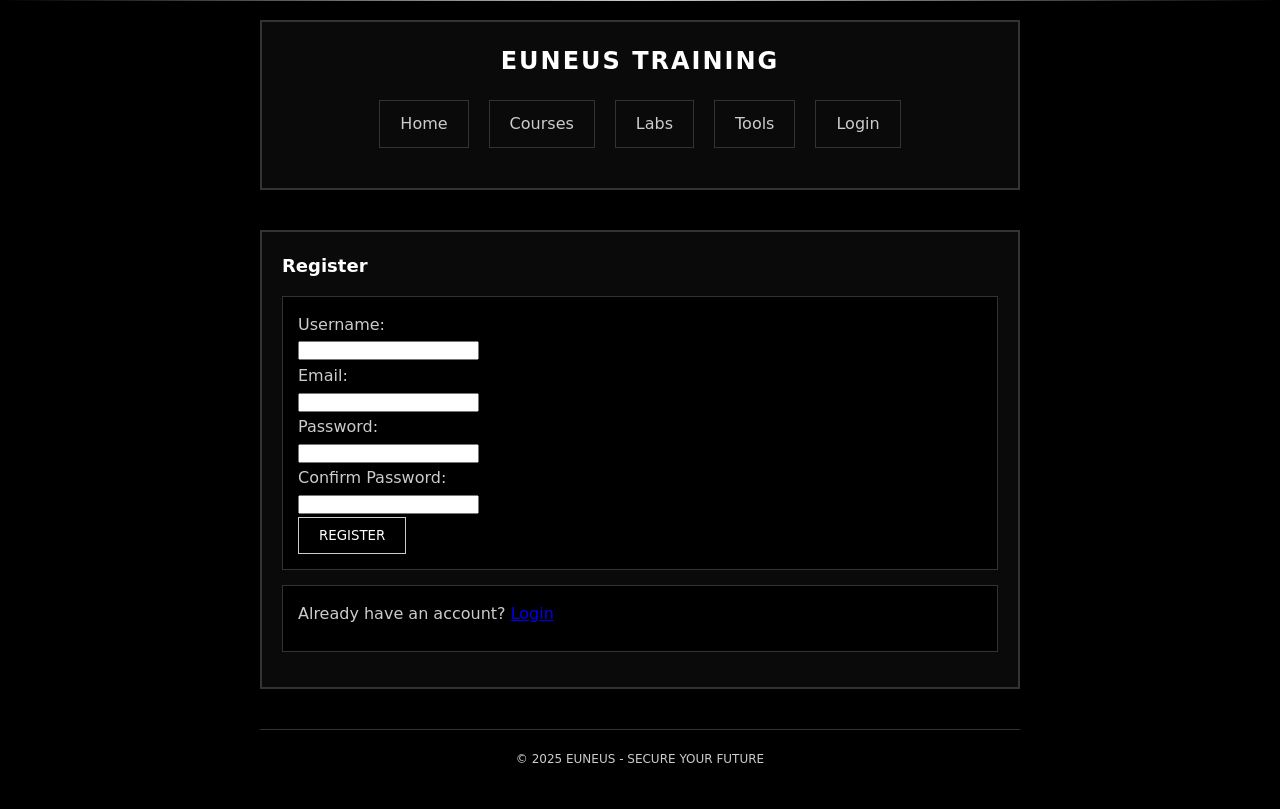
After one commit to jan-kopejtko-star/Euneus, a Flask app: page /register in a window 1280 px wide. The commit adds this page. Run offline with Flask 3, Linux system fonts and the light colour scheme; some web fonts are replaced.

Commit message:
another one

```diff
--- a/app.py
+++ b/app.py
@@ -1,32 +1,236 @@
-from flask import Flask, render_template
+from flask import Flask, render_template, request, redirect, url_for, flash, session
+from flask_bcrypt import Bcrypt
+from flask_sqlalchemy import SQLAlchemy
+from functools import wraps
+import os
+from datetime import timedelta
 
 app = Flask(__name__)
+app.config['SECRET_KEY'] = os.urandom(24)  # For production, use a fixed secret key stored securely
+app.config['SQLALCHEMY_DATABASE_URI'] = 'sqlite:///users.db'
+app.config['SQLALCHEMY_TRACK_MODIFICATIONS'] = False
+app.permanent_session_lifetime = timedelta(days=7)  # Set session to last for 7 days
 
+db = SQLAlchemy(app)
+bcrypt = Bcrypt(app)
+
+# User model
+class User(db.Model):
+    id = db.Column(db.Integer, primary_key=True)
+    username = db.Column(db.String(80), unique=True, nullable=False)
+    email = db.Column(db.String(120), unique=True, nullable=False)
+    password = db.Column(db.String(120), nullable=False)
+    role = db.Column(db.String(20), default='user')  # 'user' or 'admin'
+
+    def __repr__(self):
+        return f'<User {self.username}>'
+
+# Login required decorator
+def login_required(f):
+    @wraps(f)
+    def decorated_function(*args, **kwargs):
+        if 'user_id' not in session:
+            flash('Please log in to access this page', 'error')
+            return redirect(url_for('login', next=request.url))
+        return f(*args, **kwargs)
+    return decorated_function
+
+# Admin required decorator
+def admin_required(f):
+    @wraps(f)
+    def decorated_function(*args, **kwargs):
+        if 'user_id' not in session:
+            flash('Please log in to access this page', 'error')
+            return redirect(url_for('login', next=request.url))
+
+        user = User.query.get(session['user_id'])
+        if user.role != 'admin':
+            flash('You do not have permission to access this page', 'error')
+            return redirect(url_for('home'))
+
+        return f(*args, **kwargs)
+    return decorated_function
+
+# Routes
 @app.route('/')
 def home():
     return render_template('index.html')
 
+@app.route('/register', methods=['GET', 'POST'])
+def register():
+    if request.method == 'POST':
+        username = request.form.get('username')
+        email = request.form.get('email')
+        password = request.form.get('password')
+        confirm_password = request.form.get('confirm_password')
+
+        # Validation
+        if not username or not email or not password or not confirm_password:
+            flash('All fields are required', 'error')
+            return render_template('register.html')
+
+        if password != confirm_password:
+            flash('Passwords do not match', 'error')
+            return render_template('register.html')
+
+        # Check if username or email already exists
+        existing_user = User.query.filter_by(username=username).first()
+        if existing_user:
+            flash('Username already exists', 'error')
+            return render_template('register.html')
+
+        existing_email = User.query.filter_by(email=email).first()
+        if existing_email:
+            flash('Email already registered', 'error')
+            return render_template('register.html')
+
+        # Hash password and create user
+        hashed_password = bcrypt.generate_password_hash(password).decode('utf-8')
+        new_user = User(username=username, email=email, password=hashed_password)
+
+        db.session.add(new_user)
+        db.session.commit()
+
+        flash('Registration successful! Please log in.', 'success')
+        return redirect(url_for('login'))
+
+    return render_template('register.html')
+
+@app.route('/login', methods=['GET', 'POST'])
+def login():
+    if request.method == 'POST':
+        username = request.form.get('username')
+        password = request.form.get('password')
+        remember = request.form.get('remember') == 'on'
+
+        user = User.query.filter_by(username=username).first()
+
+        if user and bcrypt.check_password_hash(user.password, password):
+            session.permanent = remember
+            session['user_id'] = user.id
+            session['username'] = user.username
+            session['role'] = user.role
+
+            flash(f'Welcome back, {user.username}!', 'success')
+            next_page = request.args.get('next')
+            return redirect(next_page or url_for('home'))
+        else:
+            flash('Login failed. Please check your username and password.', 'error')
+
+    return render_template('login.html')
+
+@app.route('/logout')
+def logout():
+    session.clear()
+    flash('You have been logged out.', 'info')
+    return redirect(url_for('home'))
+
 @app.route('/courses')
 def courses():
-    # Here you could pass data to your template
+    # Basic courses available to all users
     courses_list = [
         {"name": "Basic Penetration Testing", "difficulty": "Beginner"},
         {"name": "Web Security", "difficulty": "Intermediate"},
         {"name": "Malware Analysis", "difficulty": "Advanced"}
     ]
+
+    # Add premium courses for logged-in users
+    if 'user_id' in session:
+        premium_courses = [
+            {'name': 'Wireless Network Hacking', 'difficulty': 'Advanced'},
+            {'name': 'Advanced Exploit Development', 'difficulty': 'Expert'}
+        ]
+        courses_list.extend(premium_courses)
+
     return render_template('courses.html', courses=courses_list)
 
 @app.route('/labs')
+@login_required  # Only logged-in users can access labs
 def labs():
-    return render_template('labs.html')
+    labs = [
+        {'name': 'Command Injection Lab', 'difficulty': 'Beginner'},
+        {'name': 'SQL Injection Lab', 'difficulty': 'Intermediate'},
+        {'name': 'XSS Attack Lab', 'difficulty': 'Intermediate'},
+        {'name': 'Password Cracking Lab', 'difficulty': 'Advanced'}
+    ]
+    return render_template('labs.html', labs=labs)
 
 @app.route('/tools')
+@login_required  # Only logged-in users can access tools
 def tools():
-    return render_template('tools.html')
+    tools = [
+        {'name': 'Network Scanner', 'description': 'Scan networks for open ports and services'},
+        {'name': 'Password Generator', 'description': 'Generate strong, random passwords'},
+        {'name': 'Hash Analyzer', 'description': 'Identify hash types and attempt decryption'}
+    ]
+    return render_template('tools.html', tools=tools)
 
 @app.route('/profile')
+@login_required
 def profile():
-    return render_template('profile.html')
+    user = User.query.get(session['user_id'])
+    return render_template('profile.html', user=user)
+
+@app.route('/update_profile', methods=['GET', 'POST'])
+@login_required
+def update_profile():
+    user = User.query.get(session['user_id'])
+
+    if request.method == 'POST':
+        email = request.form.get('email')
+        current_password = request.form.get('current_password')
+        new_password = request.form.get('new_password')
+        confirm_new_password = request.form.get('confirm_new_password')
+
+        # Update email
+        if email and email != user.email:
+            existing_email = User.query.filter_by(email=email).first()
+            if existing_email:
+                flash('Email already registered', 'error')
+            else:
+                user.email = email
+                flash('Email updated successfully', 'success')
+
+        # Update password
+        if current_password and new_password and confirm_new_password:
+            if not bcrypt.check_password_hash(user.password, current_password):
+                flash('Current password is incorrect', 'error')
+            elif new_password != confirm_new_password:
+                flash('New passwords do not match', 'error')
+            else:
+                user.password = bcrypt.generate_password_hash(new_password).decode('utf-8')
+                flash('Password updated successfully', 'success')
+
+        db.session.commit()
+        return redirect(url_for('profile'))
+
+    return render_template('update_profile.html', user=user)
+
+# Admin dashboard
+@app.route('/admin')
+@admin_required
+def admin_dashboard():
+    users = User.query.all()
+    return render_template('admin/dashboard.html', users=users)
+
+# Create admin user command
+@app.cli.command('create-admin')
+def create_admin():
+    """Creates an admin user."""
+    username = input('Enter admin username: ')
+    email = input('Enter admin email: ')
+    password = input('Enter admin password: ')
+
+    hashed_password = bcrypt.generate_password_hash(password).decode('utf-8')
+    admin = User(username=username, email=email, password=hashed_password, role='admin')
+
+    db.session.add(admin)
+    db.session.commit()
+    print(f'Admin user {username} created successfully!')
+
+# Initialize database
+with app.app_context():
+    db.create_all()
 
 if __name__ == '__main__':
     app.run(debug=True)
--- a/templates/index.html
+++ b/templates/index.html
@@ -6,7 +6,7 @@
 <body>
     <div class="container">
         <header class="header">
-            <h1 class="title">EUNEUS2 TRAINING</h1>
+            <h1 class="title">EUNEUS TRAINING</h1>
             <nav class="nav">
                 <a href="{{ url_for('courses') }}" class="nav-link">Courses</a>
                 <a href="{{ url_for('labs') }}" class="nav-link">Labs</a>
--- /dev/null
+++ b/templates/register.html
@@ -0,0 +1,75 @@
+<!DOCTYPE html>
+<html>
+<head>
+    <link rel="stylesheet" href="{{ url_for('static', filename='styles.css') }}">
+    <title>EUNEUS TRAINING - Register</title>
+</head>
+<body>
+    <div class="container">
+        <header class="header">
+            <h1 class="title">EUNEUS TRAINING</h1>
+            <nav class="nav">
+                <a href="{{ url_for('home') }}" class="nav-link">Home</a>
+                <a href="{{ url_for('courses') }}" class="nav-link">Courses</a>
+                <a href="{{ url_for('labs') }}" class="nav-link">Labs</a>
+                <a href="{{ url_for('tools') }}" class="nav-link">Tools</a>
+                {% if 'user_id' in session %}
+                <a href="{{ url_for('profile') }}" class="nav-link">Profile</a>
+                {% else %}
+                <a href="{{ url_for('login') }}" class="nav-link">Login</a>
+                {% endif %}
+            </nav>
+        </header>
+
+        <main>
+            <section class="section">
+                <h2 class="section-title">Register</h2>
+
+                {% with messages = get_flashed_messages(with_categories=true) %}
+                    {% if messages %}
+                        {% for category, message in messages %}
+                            <div class="pixel-box flash-{{ category }}">
+                                <p>{{ message }}</p>
+                            </div>
+                        {% endfor %}
+                    {% endif %}
+                {% endwith %}
+
+                <div class="pixel-box">
+                    <form method="POST" action="{{ url_for('register') }}">
+                        <div class="form-group">
+                            <label for="username">Username:</label><br>
+                            <input type="text" id="username" name="username" required class="pixel-input">
+                        </div>
+
+                        <div class="form-group">
+                            <label for="email">Email:</label><br>
+                            <input type="email" id="email" name="email" required class="pixel-input">
+                        </div>
+
+                        <div class="form-group">
+                            <label for="password">Password:</label><br>
+                            <input type="password" id="password" name="password" required class="pixel-input">
+                        </div>
+
+                        <div class="form-group">
+                            <label for="confirm_password">Confirm Password:</label><br>
+                            <input type="password" id="confirm_password" name="confirm_password" required class="pixel-input">
+                        </div>
+
+                        <button type="submit" class="pixel-button">Register</button>
+                    </form>
+                </div>
+
+                <div class="pixel-box">
+                    <p>Already have an account? <a href="{{ url_for('login') }}" class="pixel-link">Login</a></p>
+                </div>
+            </section>
+        </main>
+
+        <footer class="footer">
+            <p>© 2025 EUNEUS - SECURE YOUR FUTURE</p>
+        </footer>
+    </div>
+</body>
+</html>
```
Also changed, not shown: templates/admin/dashboard.html (added, +77 -0 lines), templates/login.html (added, +72 -0 lines), templates/profile.html (added, +67 -0 lines), templates/update_profile.html (added, +75 -0 lines).
